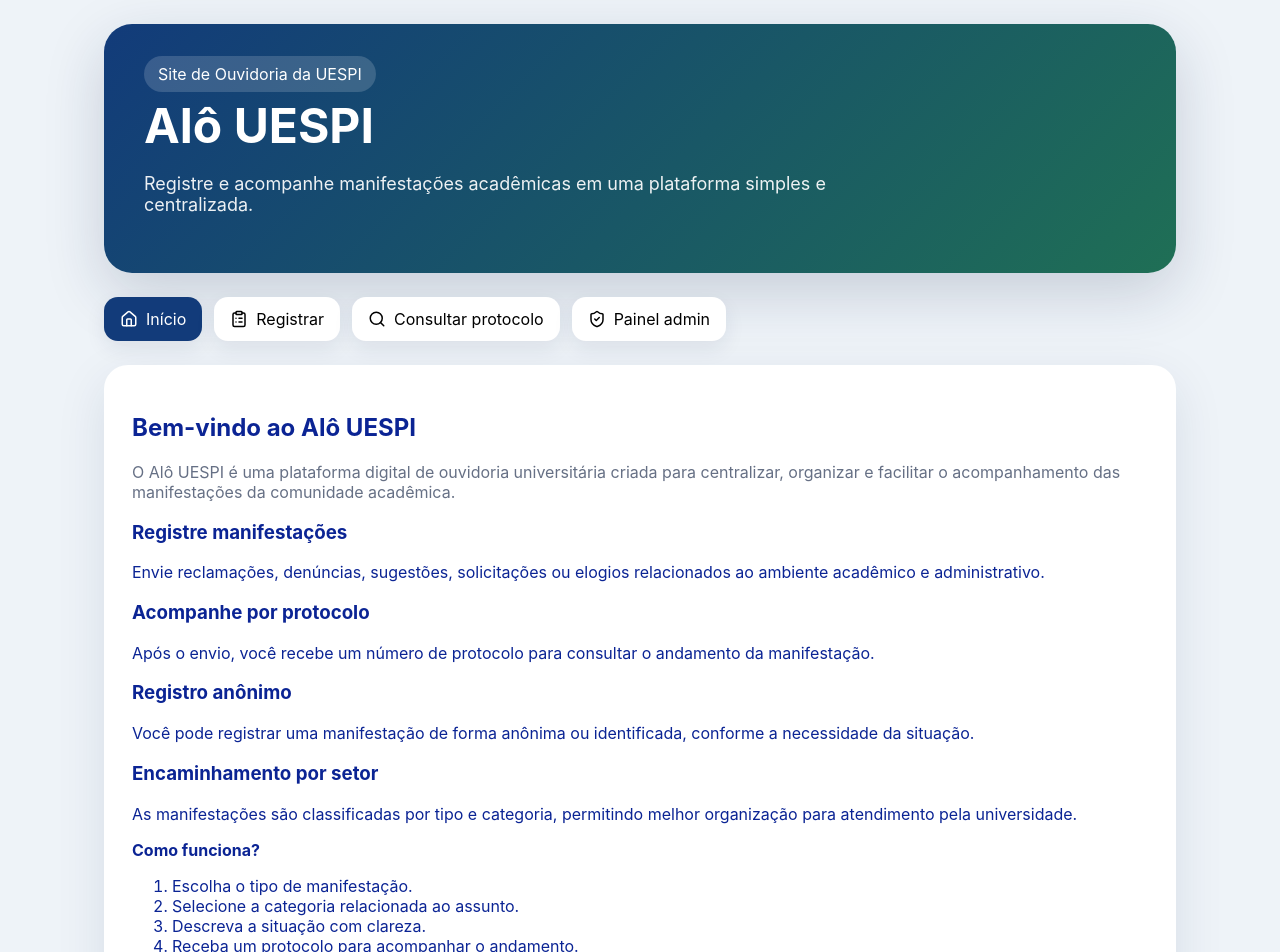
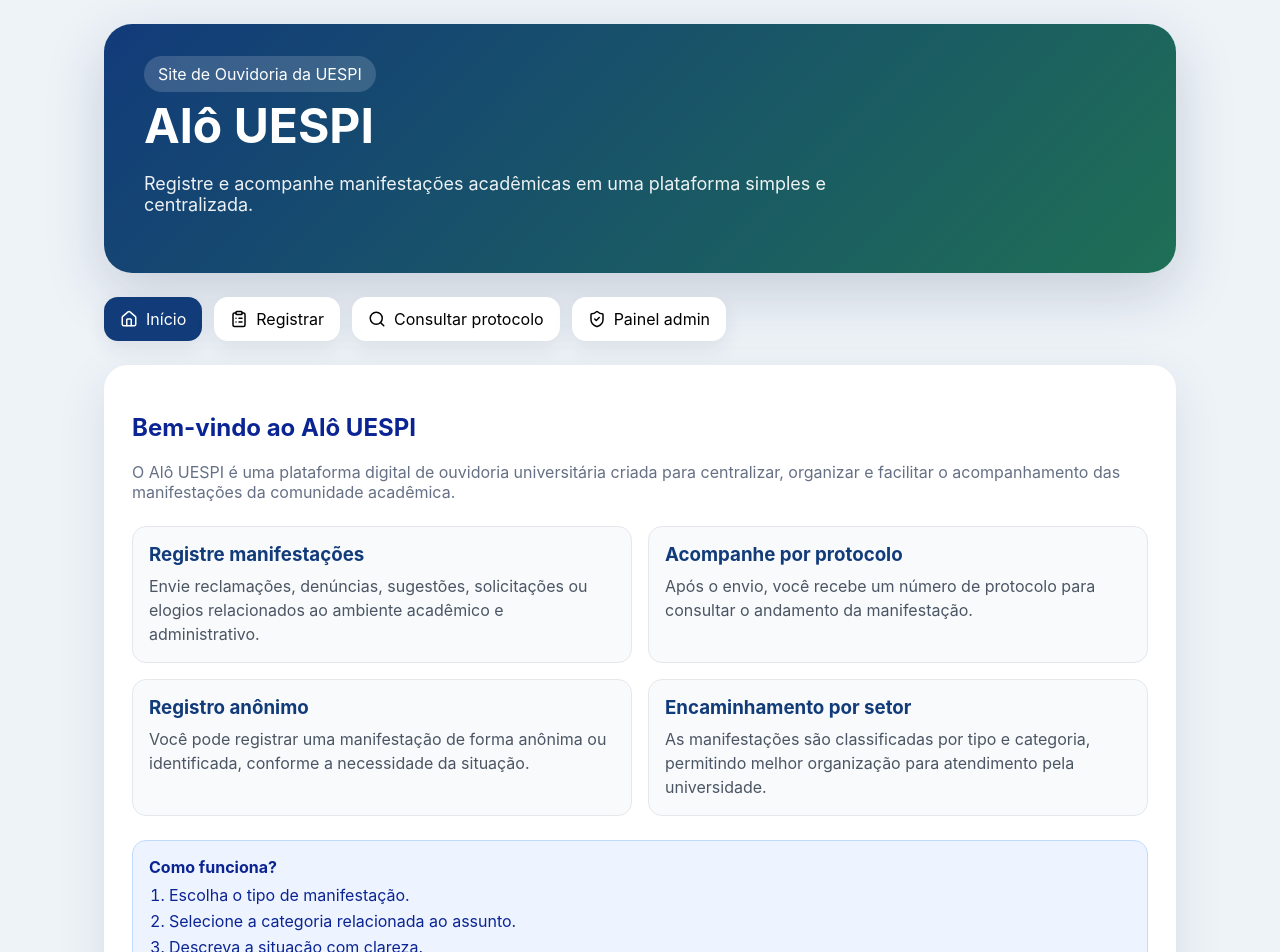
Before and after one commit to Danielcruzss/alo_uespi, a React (Vite) app in the folder frontend/: page / in a window 1280 px wide. Shown: the top 952 px of the page. Built offline with nearby package versions, Linux system fonts and the light colour scheme.

Commit message:
mudanca css

```diff
--- a/frontend/src/styles.css
+++ b/frontend/src/styles.css
@@ -4,11 +4,27 @@
   background: #eef3f8;
 }
 
-* { box-sizing: border-box; }
-body { margin: 0; }
-button, input, select, textarea { font: inherit; }
+* {
+  box-sizing: border-box;
+}
 
-.app { max-width: 1120px; margin: 0 auto; padding: 24px; }
+body {
+  margin: 0;
+}
+
+button,
+input,
+select,
+textarea {
+  font: inherit;
+}
+
+.app {
+  max-width: 1120px;
+  margin: 0 auto;
+  padding: 24px;
+}
+
 .hero {
   background: linear-gradient(135deg, #123b7a, #1f6f55);
   color: white;
@@ -16,11 +32,33 @@
   border-radius: 28px;
   box-shadow: 0 20px 60px rgba(20, 40, 80, .18);
 }
-.hero h1 { font-size: 48px; margin: 12px 0; }
-.hero p { max-width: 720px; font-size: 18px; opacity: .92; }
-.badge { background: rgba(255,255,255,.16); padding: 8px 14px; border-radius: 999px; }
-.tabs { display: flex; gap: 12px; margin: 24px 0; flex-wrap: wrap; }
-.tabs button, form button {
+
+.hero h1 {
+  font-size: 48px;
+  margin: 12px 0;
+}
+
+.hero p {
+  max-width: 720px;
+  font-size: 18px;
+  opacity: .92;
+}
+
+.badge {
+  background: rgba(255,255,255,.16);
+  padding: 8px 14px;
+  border-radius: 999px;
+}
+
+.tabs {
+  display: flex;
+  gap: 12px;
+  margin: 24px 0;
+  flex-wrap: wrap;
+}
+
+.tabs button,
+form button {
   border: 0;
   background: white;
   border-radius: 14px;
@@ -28,44 +66,193 @@
   cursor: pointer;
   box-shadow: 0 8px 20px rgba(20, 40, 80, .08);
 }
-.tabs button { display: flex; align-items: center; gap: 8px; }
-.tabs button.active, form button { background: #123b7a; color: white; }
+
+.tabs button {
+  display: flex;
+  align-items: center;
+  gap: 8px;
+}
+
+.tabs button.active,
+form button {
+  background: #123b7a;
+  color: white;
+}
+
 .card {
   background: white;
   padding: 28px;
   border-radius: 24px;
   box-shadow: 0 16px 50px rgba(20, 40, 80, .1);
 }
-.muted { color: #667085; }
-.form { display: flex; flex-direction: column; gap: 10px; }
-label { font-weight: 700; margin-top: 8px; }
-input, select, textarea {
+
+.muted {
+  color: #667085;
+}
+
+.form {
+  display: flex;
+  flex-direction: column;
+  gap: 10px;
+}
+
+label {
+  font-weight: 700;
+  margin-top: 8px;
+}
+
+input,
+select,
+textarea {
   width: 100%;
   border: 1px solid #d0d5dd;
   border-radius: 12px;
   padding: 12px;
   background: #fbfcfe;
 }
-textarea { min-height: 140px; resize: vertical; }
-.grid { display: grid; grid-template-columns: repeat(2, minmax(0, 1fr)); gap: 16px; }
-.check { display: flex; align-items: center; gap: 10px; font-weight: 600; }
-.check input { width: auto; }
-.success, .error, .result {
+
+textarea {
+  min-height: 140px;
+  resize: vertical;
+}
+
+.grid {
+  display: grid;
+  grid-template-columns: repeat(2, minmax(0, 1fr));
+  gap: 16px;
+}
+
+.check {
+  display: flex;
+  align-items: center;
+  gap: 10px;
+  font-weight: 600;
+}
+
+.check input {
+  width: auto;
+}
+
+.success,
+.error,
+.result {
   margin-top: 18px;
   padding: 16px;
   border-radius: 14px;
 }
-.success { background: #ecfdf3; color: #05603a; }
-.error { background: #fff1f3; color: #b42318; }
-.result { background: #f8fafc; }
-.inline-form { display: flex; gap: 12px; }
-.table-wrapper { overflow-x: auto; }
-table { width: 100%; border-collapse: collapse; margin-top: 16px; }
-th, td { text-align: left; padding: 12px; border-bottom: 1px solid #eaecf0; }
-th { color: #475467; font-size: 14px; }
-.pill { background: #eef4ff; color: #123b7a; padding: 6px 10px; border-radius: 999px; font-weight: 700; font-size: 12px; }
+
+.success {
+  background: #ecfdf3;
+  color: #05603a;
+}
+
+.error {
+  background: #fff1f3;
+  color: #b42318;
+}
+
+.result {
+  background: #f8fafc;
+}
+
+.inline-form {
+  display: flex;
+  gap: 12px;
+}
+
+.table-wrapper {
+  overflow-x: auto;
+}
+
+table {
+  width: 100%;
+  border-collapse: collapse;
+  margin-top: 16px;
+}
+
+th,
+td {
+  text-align: left;
+  padding: 12px;
+  border-bottom: 1px solid #eaecf0;
+}
+
+th {
+  color: #475467;
+  font-size: 14px;
+}
+
+.pill {
+  background: #eef4ff;
+  color: #123b7a;
+  padding: 6px 10px;
+  border-radius: 999px;
+  font-weight: 700;
+  font-size: 12px;
+}
+
+
+.info-grid {
+  display: grid;
+  grid-template-columns: repeat(2, minmax(0, 1fr));
+  gap: 16px;
+  margin-top: 24px;
+}
+
+
+.info-card {
+  padding: 16px;
+  border-radius: 14px;
+  background: #f8fafc;
+  border: 1px solid #e5e7eb;
+}
+
+
+.info-card h3 {
+  margin: 0 0 8px;
+  color: #123b7a;
+}
+
+
+.info-card p {
+  margin: 0;
+  color: #4b5563;
+  line-height: 1.5;
+}
+
+
+.notice {
+  margin-top: 24px;
+  padding: 16px;
+  border-radius: 14px;
+  background: #eef4ff;
+  border: 1px solid #bfdbfe;
+}
+
+
+.notice ol {
+  margin-top: 8px;
+  padding-left: 20px;
+}
+
+.notice li {
+  margin-bottom: 6px;
+}
+
 @media (max-width: 700px) {
-  .hero { padding: 28px; }
-  .hero h1 { font-size: 36px; }
-  .grid, .inline-form { grid-template-columns: 1fr; flex-direction: column; }
+  .hero {
+    padding: 28px;
+  }
+
+  .hero h1 {
+    font-size: 36px;
+  }
+
+
+  .grid,
+  .inline-form,
+  .info-grid {
+    grid-template-columns: 1fr;
+    flex-direction: column;
+  }
 }
```
